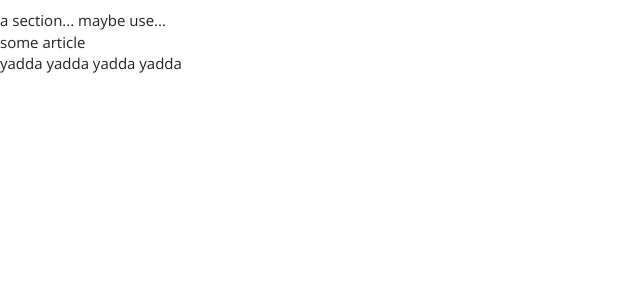
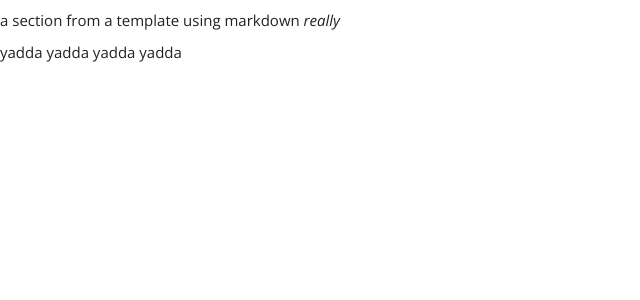
Before and after one commit to mlybrand/Grifs, a web app: file out/index.html in a window 1280 px wide. Shown: the part 96-396 px from the top of the page, without its empty margins (0-640 px from the left). Run offline with its HTML, style and script files only (its server is not run), Linux system fonts and the light colour scheme.

Commit message:
added templates. added markdown preprocessing

```diff
--- a/out/index.html
+++ b/out/index.html
@@ -18,10 +18,8 @@
       <ul>
         <li><a href="#">Home</a></li>
       </ul>
-    </nav>
-    <section>a section... maybe use...
-      <article>some article</article>
-    </section>
+    </nav><p>a section from a template using markdown <em>really</em></p>
+
     <footer>yadda yadda yadda yadda</footer><script >(function(){
 	/* Did we just livereload? */
 var log = !!(localStorage && console && console.log && true);
--- a/package.json
+++ b/package.json
@@ -10,7 +10,8 @@
     "docpad": "~6.64.0",
     "docpad-plugin-jade": "~2.6.2",
     "docpad-plugin-livereload": "~2.6.0",
-    "docpad-plugin-coffee": "~2.0.2"
+    "docpad-plugin-coffee": "~2.0.2",
+    "docpad-plugin-marked": "~2.2.0"
   },
   "main": "node_modules/docpad/bin/docpad-server",
   "scripts": {
--- a/src/documents/index.html.jade
+++ b/src/layouts/default.html.jade
@@ -12,8 +12,6 @@ html(lang="en")
         nav
             ul
                 li: a(href="#") Home
-        section a section... maybe use...
-            article some article
+        !=content
         footer yadda yadda yadda yadda
-
         != getBlock("scripts").add(["vendor/jquery-2.1.0.min.js","vendor/bootstrap/js/bootstrap.min.js","js/script.js"]).toHTML()
```
Also changed, not shown: src/documents/index.html.md (added, +5 -0 lines).
